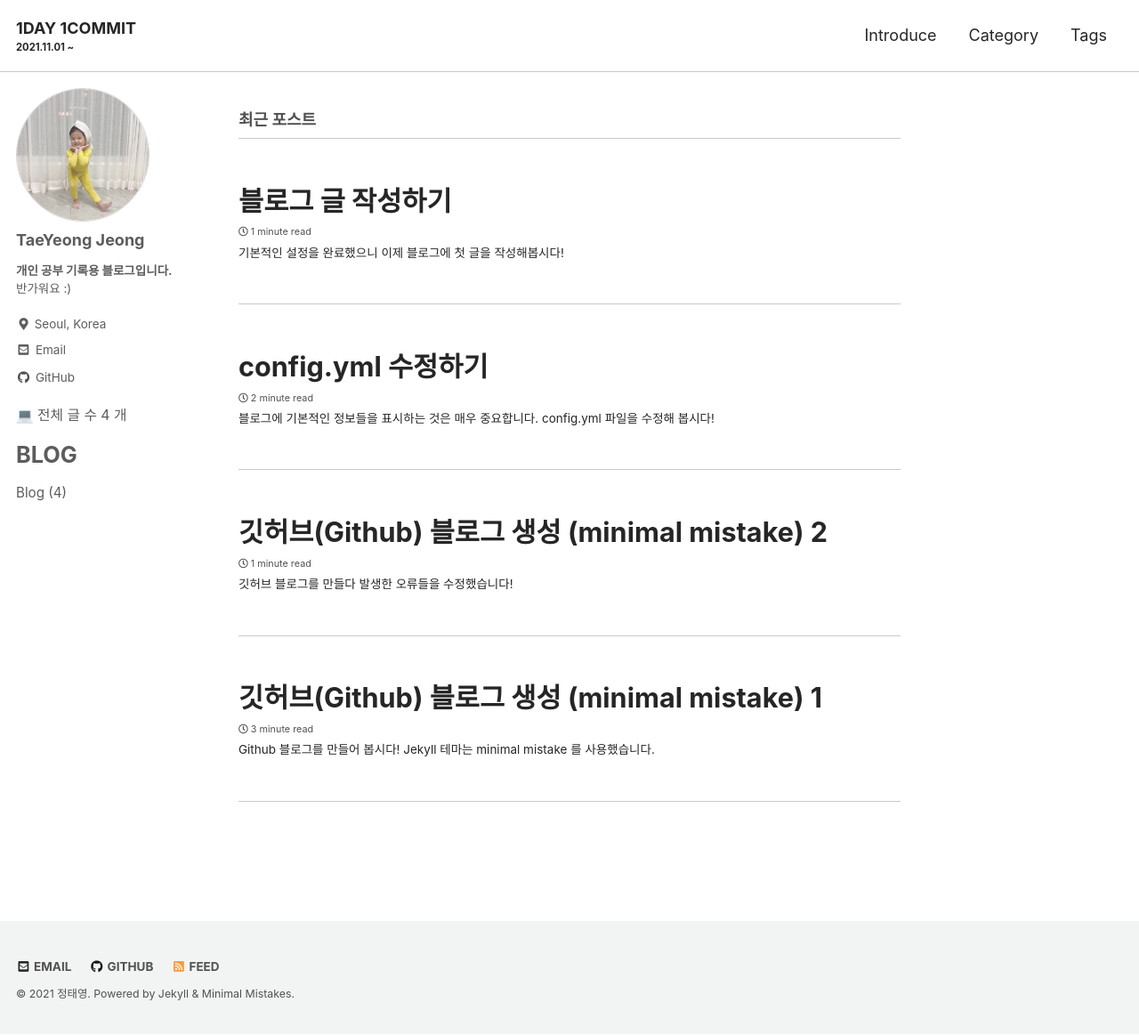
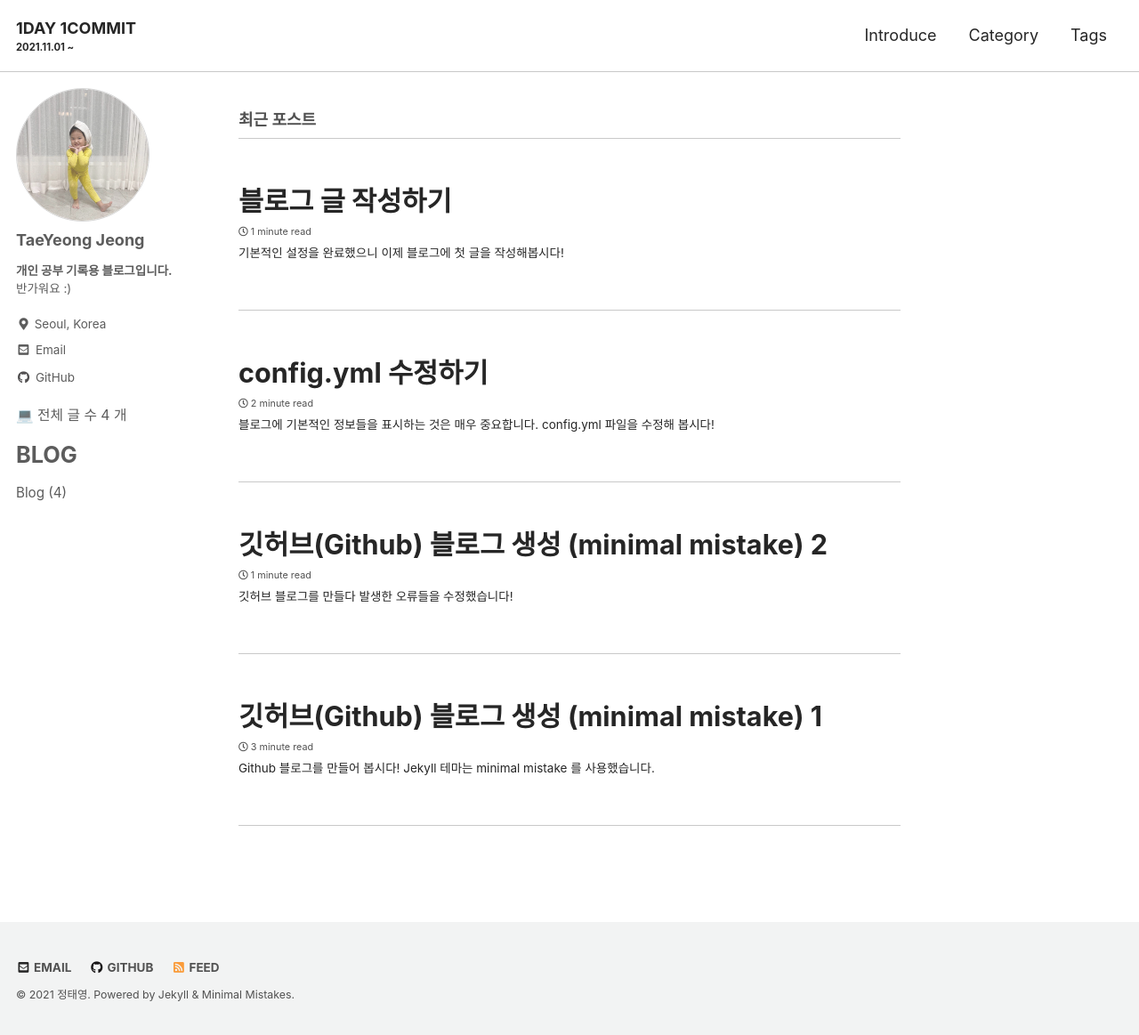
Before and after one commit to dev-taeyeong/test-blog, a Jekyll site: the page built from index.html, in a window 1280 px wide and 1163 px high. Shown: the whole window at 89% size. Built offline with Jekyll 4.4.1, drawn with Linux system fonts in a browser that asks for light colours; cached includes are drawn as plain includes; the list of posts is cut into pages by our own code.

Commit message:
최근 포스트 게시물 간격 조정

```diff
--- a/_sass/minimal-mistakes/_archive.scss
+++ b/_sass/minimal-mistakes/_archive.scss
@@ -79,7 +79,7 @@
   font-size: $type-size-6;
 
   // padding-bottom: 3.5em;
-  margin-bottom: 3.5em;
+  margin-bottom: 4em;
   // border-bottom: 1px solid mix(#fff, #262626, 75%);
   & + p {
     text-indent: 0;
```
